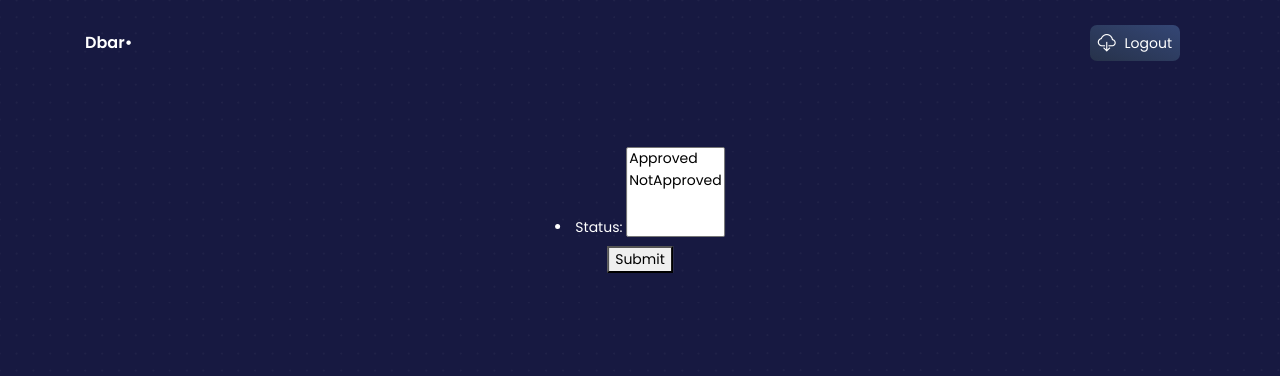
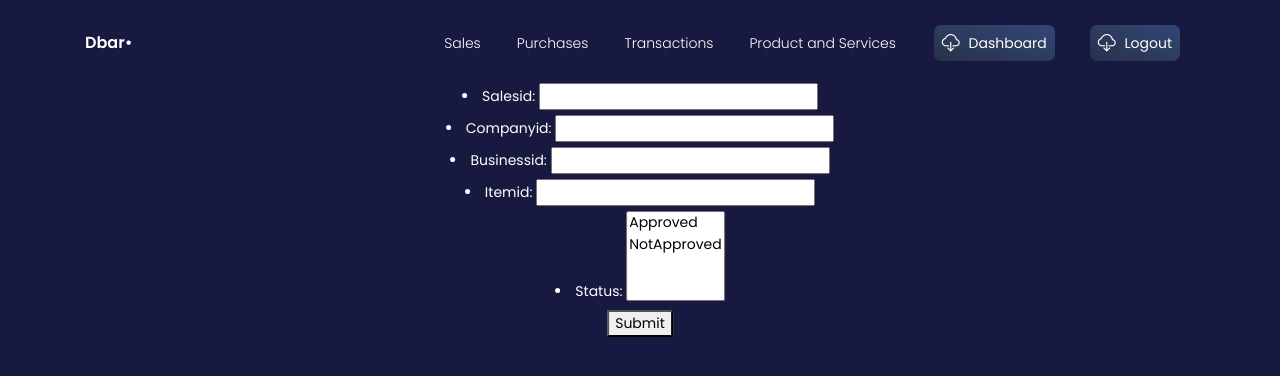
Before and after one commit to hammadmaqdoom/Digibar-Invoicing-System, a Django app: page /invoices in a window 1280 px wide. Shown: the top 376 px of the page. Run offline with Django 3.2, Linux system fonts and the light colour scheme; a user stored in the database is signed in; some libraries are stand-ins or nearby versions.

Commit message:
add menu

```diff
--- a/crmapp/crmapp/forms.py
+++ b/crmapp/crmapp/forms.py
@@ -65,6 +65,10 @@ class ProductsAndServicesForm(forms.Form):
 
 
 class InvoiceForm(forms.Form): # add fields
+    salesID = forms.IntegerField()
+    companyID = forms.IntegerField()
+    businessID = forms.IntegerField()
+    itemID = forms.IntegerField()
     STAT = (
         ('A', 'Approved'),
         ('NA', 'NotApproved')
@@ -73,6 +77,8 @@ class InvoiceForm(forms.Form): # add fields
 
 
 class PurchasesForm(forms.Form):
+    billID = forms.IntegerField()
+    companyID = forms.IntegerField()
     businessID = forms.IntegerField()
     itemID = forms.IntegerField()
     STAT = (
@@ -83,6 +89,10 @@ class PurchasesForm(forms.Form):
 
 
 class TransactionForm(forms.Form):
+    transactionID = forms.IntegerField()
+    billID = forms.IntegerField()
+    salesID = forms.IntegerField()
+    date = forms.DateTimeField()
     # date = forms.DateTimeField()
     debit = forms.IntegerField(label='Debit Amount')
     credit = forms.IntegerField(label='Credit Amount')
--- a/crmapp/templates/invoice.html
+++ b/crmapp/templates/invoice.html
@@ -59,6 +59,23 @@
           </div>
         </div>
         <ul class="navbar-nav">
+        <li class="nav-item">
+            <a class="nav-link" href="{% url 'invoices' %}">Sales</a>
+          </li>
+          <li class="nav-item">
+            <a class="nav-link" href="{% url 'purchases' %}">Purchases</a>
+          </li>
+          <li class="nav-item">
+            <a class="nav-link" href="{% url 'transaction' %}">Transactions</a>
+          </li>
+          <li class="nav-item">
+            <a class="nav-link" href="{% url 'productandservice' %}">Product and Services</a>
+          </li>
+          <li class="nav-item">
+            <a class="nav-link btn btn-default d-none d-lg-block" href="{% url 'dashboard' %}">
+              <i class="tim-icons icon-cloud-download-93"></i> Dashboard
+            </a>
+          </li>
           <li class="nav-item">
             <a class="nav-link btn btn-default d-none d-lg-block" href="{% url 'logout' %}">
               <i class="tim-icons icon-cloud-download-93"></i> Logout
--- a/crmapp/templates/purchases.html
+++ b/crmapp/templates/purchases.html
@@ -92,7 +92,7 @@
         <div class="content-center brand">
           <form class="form" method="post" novalidate>
             {% csrf_token %}
-            {{ form }}
+            {{ form.as_ul }}
             <button type="submit">Submit</button>
             </form>
 
```
Also changed, not shown: crmapp/templates/dashboard.html (+12 -0 lines), crmapp/db.sqlite3.
